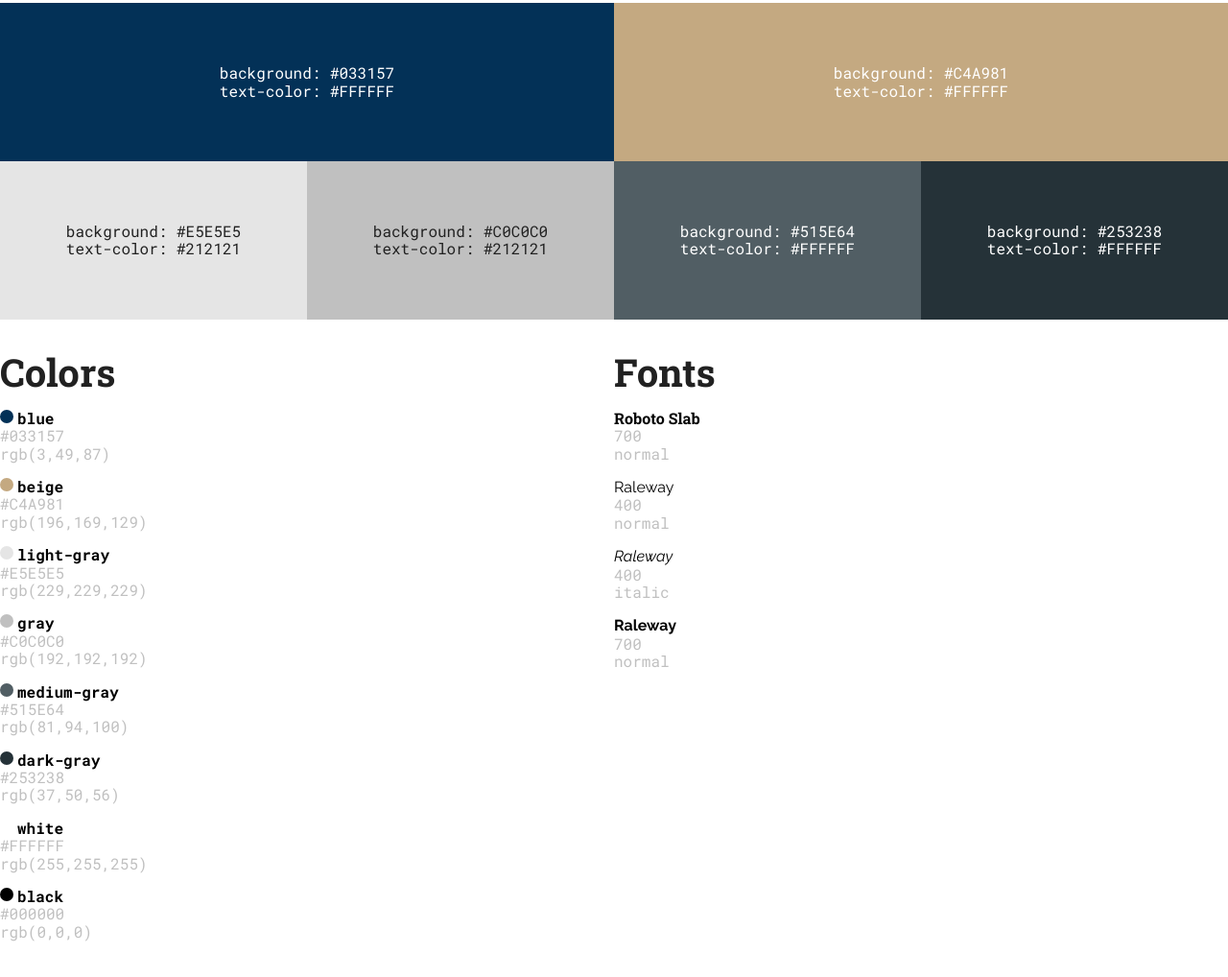
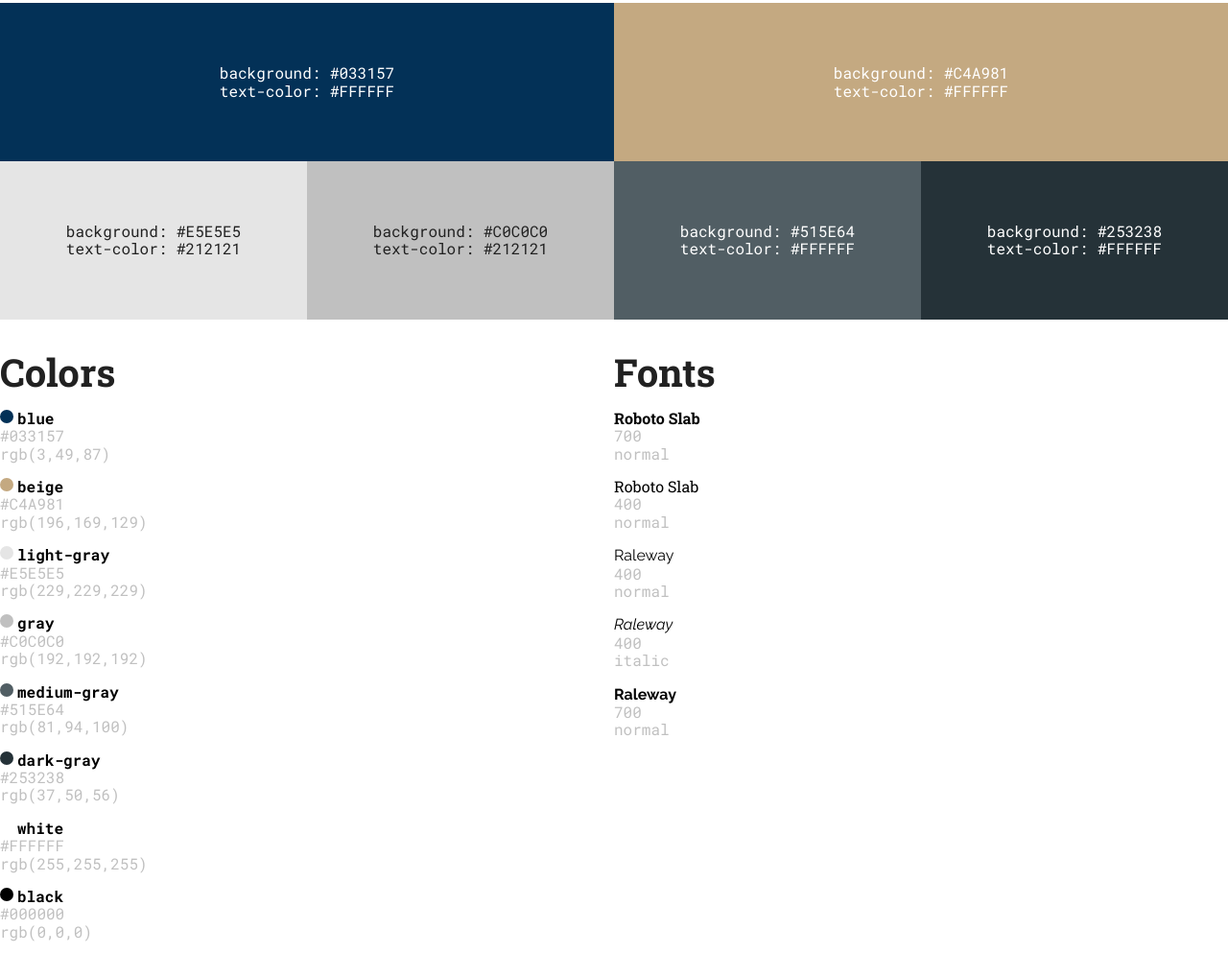
Before and after one commit to Gummibeer/moinhund-styleguide, a plain HTML site: page index.html in a window 1280 px wide. Shown: the part 582-1600 px from the top of the page at 96% size. Drawn offline with nearby package versions, Linux system fonts and the light colour scheme.

Commit message:
add roboto slab 400

```diff
--- a/index.html
+++ b/index.html
@@ -14,7 +14,7 @@
 
     <link rel="stylesheet" href="https://cdnjs.cloudflare.com/ajax/libs/normalize/8.0.0/normalize.min.css">
     <link rel="stylesheet" href="https://cdnjs.cloudflare.com/ajax/libs/modern-normalize/0.4.0/modern-normalize.min.css">
-    <link rel="stylesheet" href="https://fonts.googleapis.com/css?family=Raleway:400,400i,700|Roboto+Mono:400,700|Roboto+Slab:700">
+    <link rel="stylesheet" href="https://fonts.googleapis.com/css?family=Raleway:400,400i,700|Roboto+Mono:400,700|Roboto+Slab:400,700">
 </head>
 <body style="background: #ffffff; font-size: 16px;">
 <article style="width: 100%; max-width: 1280px; margin: 2rem auto 0;">
@@ -165,6 +165,11 @@
                 <span style="color: #c0c0c0;">normal</span>
             </div>
             <div style="margin: 0 0 1rem 0;">
+                <span style="font-family: 'Roboto Slab', serif; font-weight: 400; font-style: normal;">Roboto Slab</span><br/>
+                <span style="color: #c0c0c0;">400</span><br/>
+                <span style="color: #c0c0c0;">normal</span>
+            </div>
+            <div style="margin: 0 0 1rem 0;">
                 <span style="font-family: 'Raleway', sans-serif; font-weight: 400; font-style: normal;">Raleway</span><br/>
                 <span style="color: #c0c0c0;">400</span><br/>
                 <span style="color: #c0c0c0;">normal</span>
```
Also changed, not shown: styleguide.png, 1 other file.
